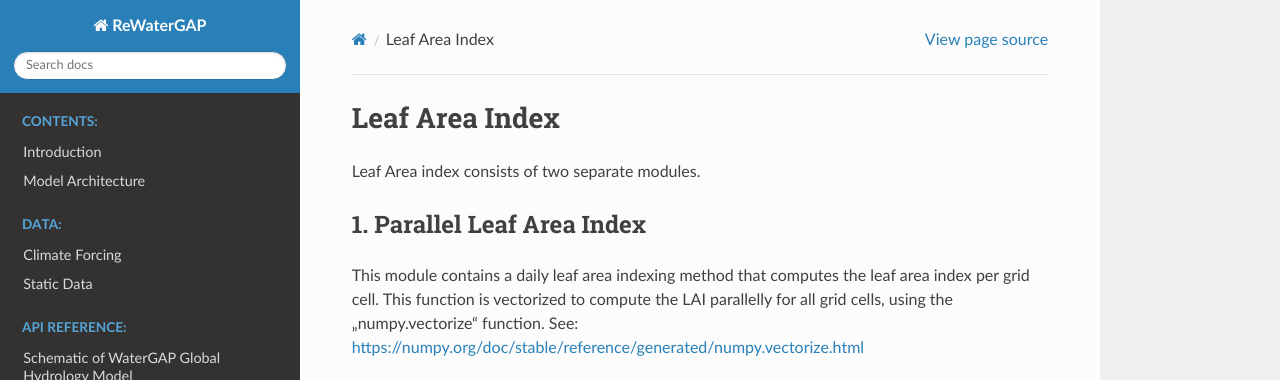
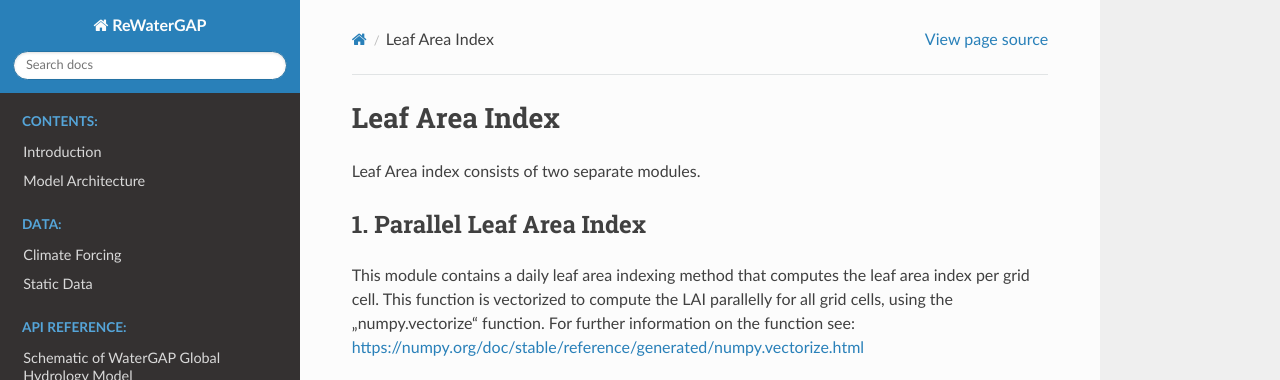
Before and after one commit to HydrologyFrankfurt/ReWaterGAP, a Sphinx documentation site: the page built from docs/api_docs/leafareaindex.rst, in a window 1280 px wide and 949 px high, cut to the strip 0-380 px from the top of the window. Built offline with Sphinx 7.4.7 and the Read the Docs theme 2.0.0, drawn with Linux system fonts in a browser that asks for light colours.

Commit message:
Update leafareaindex.rst

```diff
--- a/docs/api_docs/leafareaindex.rst
+++ b/docs/api_docs/leafareaindex.rst
@@ -8,15 +8,15 @@
 
 1. Parallel Leaf Area Index
 ============================
-This module contains a daily leaf area indexing method that computes the leaf area index per grid cell. This function is vectorized to compute the LAI parallelly for all grid cells, using the „numpy.vectorize“ function. See: https://numpy.org/doc/stable/reference/generated/numpy.vectorize.html
+This module contains a daily leaf area indexing method that computes the leaf area index per grid cell. This function is vectorized to compute the LAI parallelly for all grid cells, using the „numpy.vectorize“ function. For further information on the function see: https://numpy.org/doc/stable/reference/generated/numpy.vectorize.html
 
 .. autofunction:: parallel_leaf_area_index.daily_leaf_area_index
 
 2. Compute Leaf Area Index
 ============================
-This module consist of a class and related method(s) which calls the vectorized daily leaf area index  from the
+This module consist of a class and related method(s) which calls the vectorized daily leaf area index from the
 :ref:`Parallel Lead Area Index <parallel_lai>` module.
-The variables *days,cum_precipitation and growth_status* are  updated daily.
+The variables *days,cum_precipitation and growth_status* are updated daily.
 
 .. autoclass:: leafareaindex.LeafAreaIndex
     :members:
```
